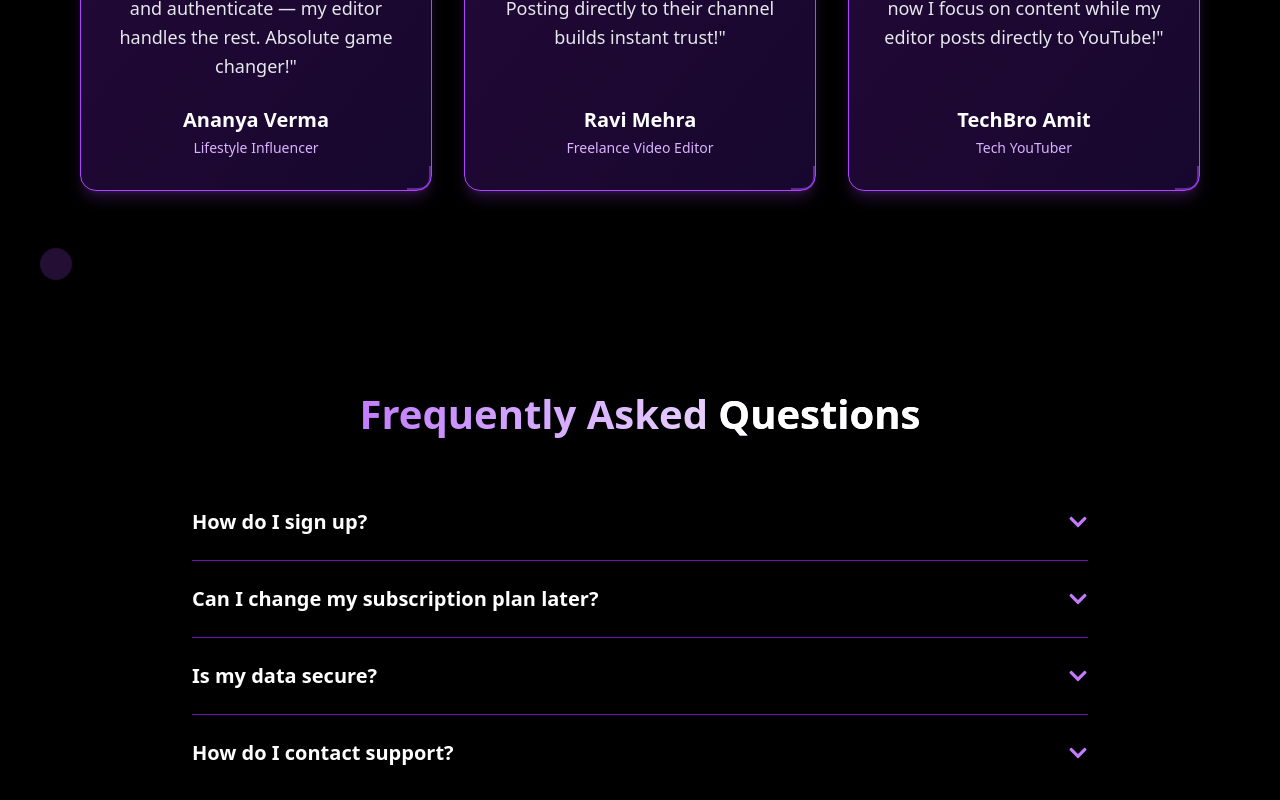
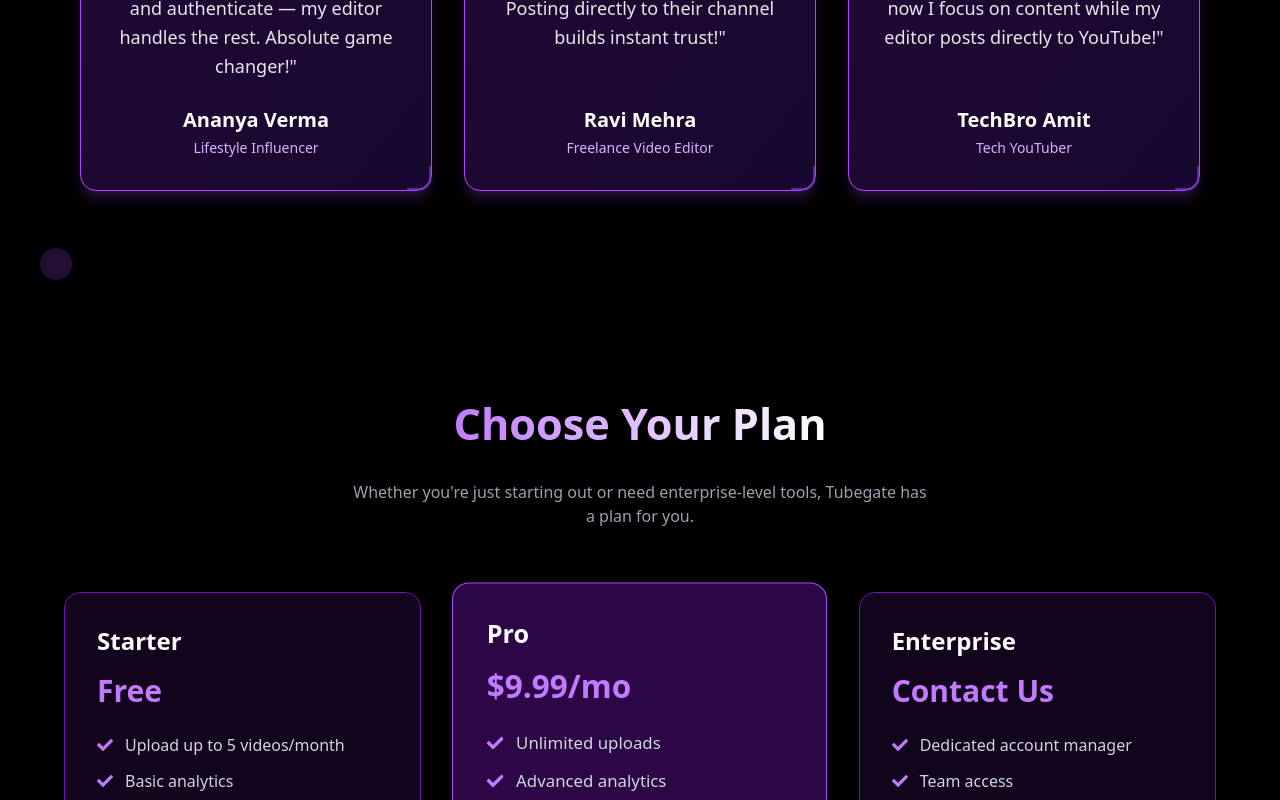
Before and after one commit to samar-abbas-786/TubeGate, a Next.js app: page / in a window 1280 px wide. Shown: the part 2000-2800 px from the top of the page. Built offline with nearby package versions, Linux system fonts and the light colour scheme.

Commit message:
add pricing page

```diff
--- a/app/page.js
+++ b/app/page.js
@@ -2,6 +2,7 @@ import Hero from "@components/Hero/page";
 import Works from "@components/Works/page";
 import Testimonials from "@components/Testimonials/page";
 import FAQs from "@components/FAQ/page";
+import Pricing from "@components/Pricing/page";
 
 const Home = () => {
   return (
@@ -9,6 +10,7 @@ const Home = () => {
       <Hero />
       <Works />
       <Testimonials />
+      <Pricing />
       <FAQs />
     </div>
   );
--- a/components/Navbar/page.jsx
+++ b/components/Navbar/page.jsx
@@ -40,7 +40,7 @@ const Navbar = () => {
       },
       {
         label: "Pricing",
-        href: "/Dashboard/IncomingVideoUpload",
+        href: "/#pricing",
         icon: "💲",
       },
     ];
--- a/components/Pricing/page.jsx
+++ b/components/Pricing/page.jsx
@@ -0,0 +1,95 @@
+"use client";
+import { FaCheck } from "react-icons/fa";
+
+const plans = [
+  {
+    name: "Starter",
+    price: "Free",
+    features: [
+      "Upload up to 5 videos/month",
+      "Basic analytics",
+      "Google Sign-in",
+    ],
+    highlight: false,
+  },
+  {
+    name: "Pro",
+    price: "$9.99/mo",
+    features: [
+      "Unlimited uploads",
+      "Advanced analytics",
+      "Custom thumbnails",
+      "Priority support",
+    ],
+    highlight: true,
+  },
+  {
+    name: "Enterprise",
+    price: "Contact Us",
+    features: [
+      "Dedicated account manager",
+      "Team access",
+      "Custom integrations",
+      "24/7 premium support",
+    ],
+    highlight: false,
+  },
+];
+
+export default function Pricing() {
+  return (
+    <section
+      id="pricing"
+      className="relative bg-gradient-to-b from-black to-black min-h-screen px-6 md:px-12 py-20 text-gray-300 flex flex-col items-center overflow-hidden"
+    >
+      {/* Blur background pulses */}
+      <div className="absolute inset-0 overflow-hidden opacity-20 -z-10">
+        <div className="absolute top-1/4 left-1/4 w-72 h-72 bg-purple-700/30 rounded-full blur-[120px] animate-pulse" />
+        <div className="absolute bottom-1/4 right-1/4 w-72 h-72 bg-purple-900/30 rounded-full blur-[120px] animate-pulse delay-300" />
+      </div>
+
+      <h2 className="text-4xl md:text-[2.7rem] font-extrabold text-transparent bg-clip-text bg-gradient-to-r from-purple-400 to-white text-center mb-8">
+        Choose Your Plan
+      </h2>
+      <p className="text-gray-400 max-w-xl text-center mb-16">
+        Whether you're just starting out or need enterprise-level tools,
+        Tubegate has a plan for you.
+      </p>
+
+      <div className="grid grid-cols-1 md:grid-cols-3 gap-10 w-full max-w-6xl">
+        {plans.map((plan, index) => (
+          <div
+            key={index}
+            className={`rounded-2xl p-8 shadow-xl border ${
+              plan.highlight
+                ? "bg-purple-800/40 border-purple-500 scale-105"
+                : "bg-purple-900/20 border-purple-800"
+            } transition-transform duration-300 hover:scale-105`}
+          >
+            <h3 className="text-2xl font-bold text-white mb-4">{plan.name}</h3>
+            <p className="text-3xl font-extrabold text-purple-400 mb-6">
+              {plan.price}
+            </p>
+            <ul className="space-y-3 mb-8">
+              {plan.features.map((feature, i) => (
+                <li key={i} className="flex items-center text-gray-300">
+                  <FaCheck className="text-purple-400 mr-3" />
+                  {feature}
+                </li>
+              ))}
+            </ul>
+            <button
+              className={`w-full py-3 rounded-xl text-sm font-semibold transition duration-300 ${
+                plan.highlight
+                  ? "bg-white text-black hover:bg-gray-200"
+                  : "bg-purple-700 text-white hover:bg-purple-600"
+              }`}
+            >
+              {plan.price === "Contact Us" ? "Get in Touch" : "Choose Plan"}
+            </button>
+          </div>
+        ))}
+      </div>
+    </section>
+  );
+}
```
